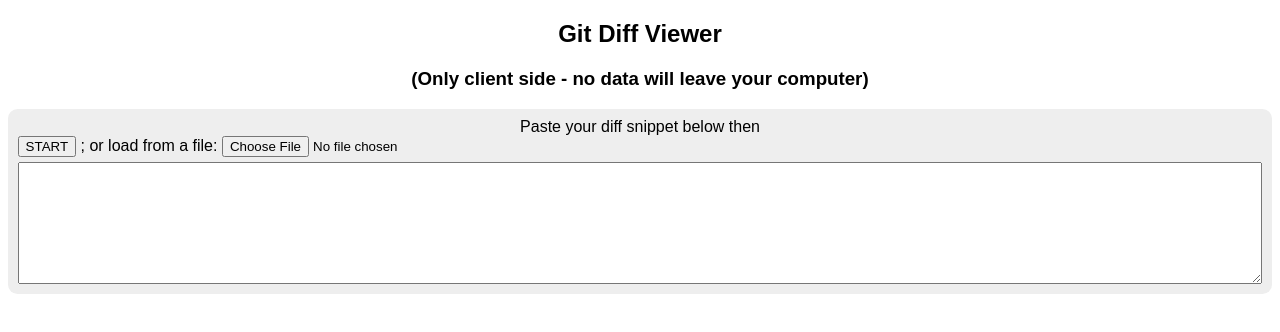
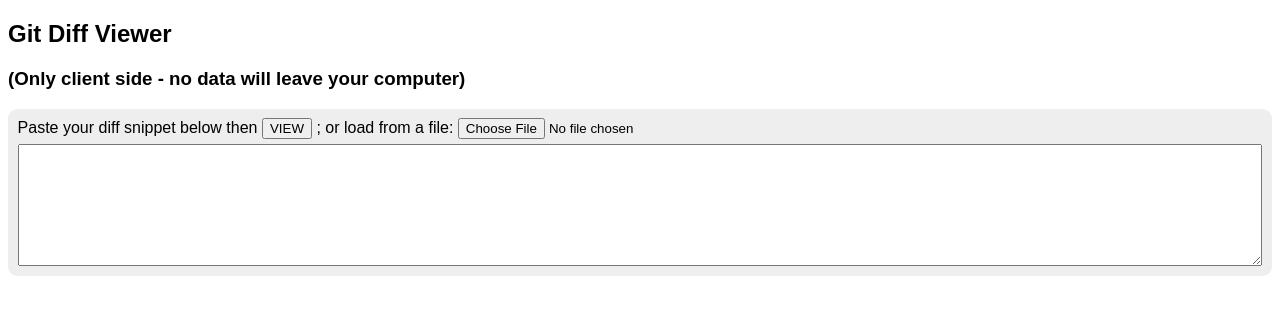
Before and after one commit to yoazmenda/diffViewer, a plain HTML site: page index.html in a window 1280 px wide. Drawn offline with Linux system fonts and the light colour scheme.

Commit message:
Update index.html

```diff
--- a/index.html
+++ b/index.html
@@ -10,13 +10,11 @@
 		</script>
 	</head>
 	<body onload="form_diff.reset()">
-		<center>
 		<h2>Git Diff Viewer</h2>
 		<h3>(Only client side - no data will leave your computer)</h3>
-		</center>
 		<form id="form_diff">
-			<div class="toolbar"> <center>Paste your diff snippet below then</center>
-				<button type="button" onclick="diffRender(document.getElementById('diffText').value,document.getElementById('diffResult'))"> START </button> ; or load from a file:
+			<div class="toolbar"> Paste your diff snippet below then
+				<button type="button" onclick="diffRender(document.getElementById('diffText').value,document.getElementById('diffResult'))"> VIEW </button> ; or load from a file:
 				<input id="diff_file" type="file" autocomplete="off" onchange="loadDiff(document.getElementById('diffResult'))"/>
 				<div style="padding-top:.3em">
 					<textarea rows="8" id="diffText"></textarea>
```
